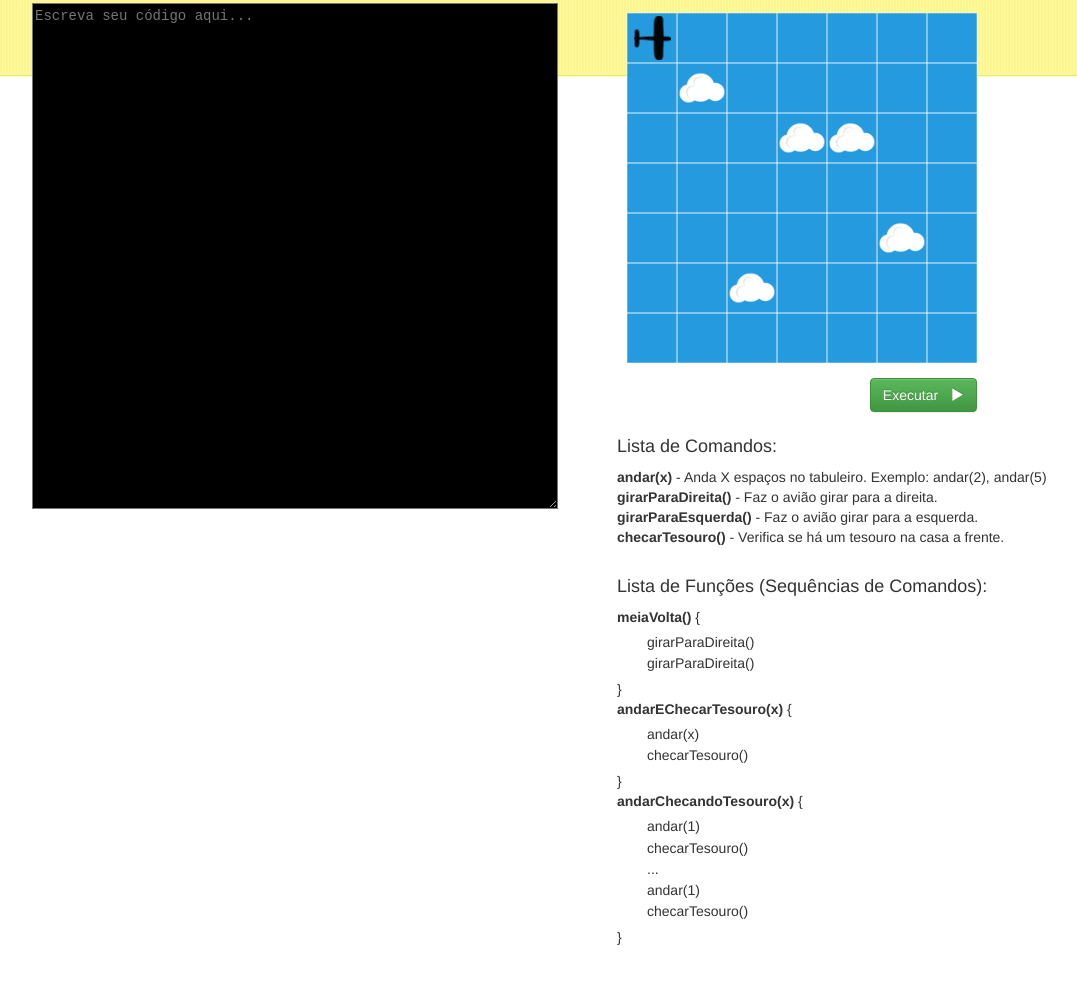
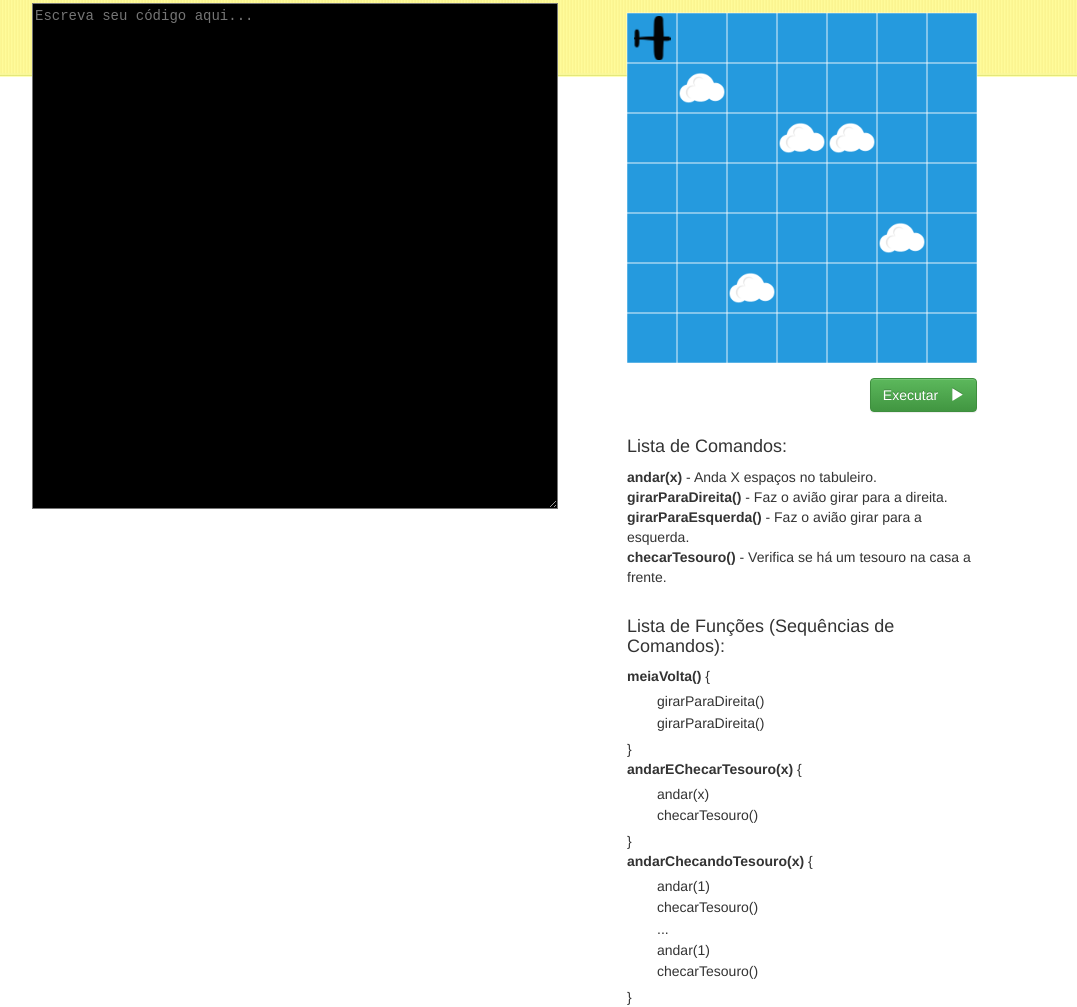
Before and after one commit to educodar/aviaozinho, a website: page index.html in a window 1280 px wide. Shown: the part 183-1190 px from the top of the page, without its empty margins (38-1115 px from the left). Before the commit the page ends 1130 px from the top, so only its background shows below. Drawn offline with Linux system fonts and the light colour scheme.

Commit message:
Ajuste no layout da lista de comandos

```diff
--- a/index.html
+++ b/index.html
@@ -110,11 +110,11 @@
             </div>
           </div>
         </div>
-        <div class="row">
-          <div class="col-md-12 command-list">
+        <div class="row command-list">
+
 
             <h4>Lista de Comandos:</h4>
-            <b>andar(x)</b> - Anda X espaços no tabuleiro. Exemplo: andar(2), andar(5)</br>
+            <b>andar(x)</b> - Anda X espaços no tabuleiro.</br>
             <b>girarParaDireita()</b> - Faz o avião girar para a direita.</br>
             <b>girarParaEsquerda()</b> - Faz o avião girar para a esquerda.</br>
             <b>checarTesouro()</b> - Verifica se há um tesouro na casa a frente.</br>
@@ -142,7 +142,7 @@
             }
             </br>
 
-          </div>
+
         </div>
       </div>
     </div>
--- a/public/style.css
+++ b/public/style.css
@@ -38,6 +38,11 @@ body {
 	margin-bottom: 15px;
 }
 
+.command-list{
+	margin-left: 10px;
+	width:345px;
+}
+
 p {
 	text-indent: 30px;
 	line-height: 80%;
```
